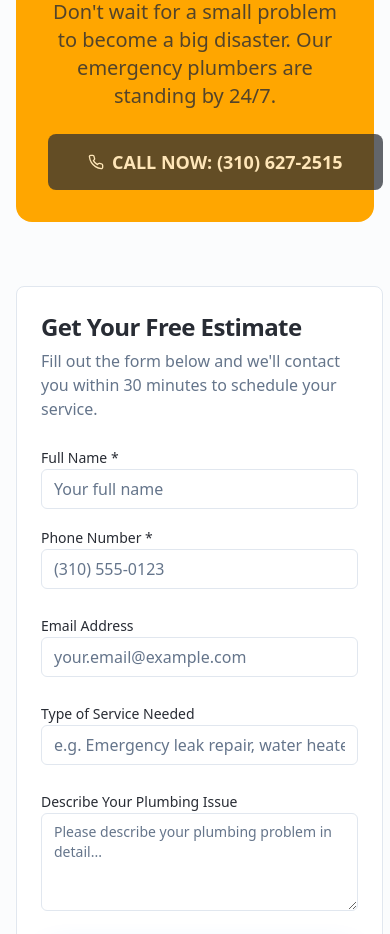
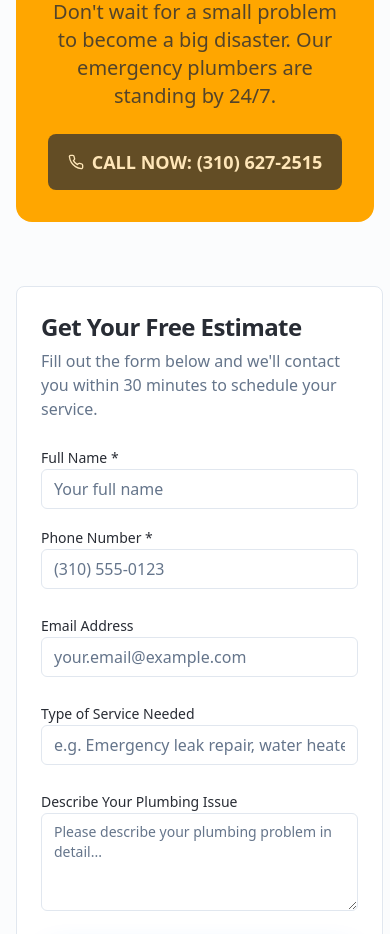
Before and after one commit to saheer123-glitch/plumb-convert-flow, a React (Vite) app: page / in a window 390 px wide. Shown: the part 10280-11214 px from the top of the page. Built offline with nearby package versions, Linux system fonts and the light colour scheme.

Commit message:
Fix: Center button on mobile
Center the button on mobile devices to improve layout and user experience.

```diff
--- a/src/components/Contact.tsx
+++ b/src/components/Contact.tsx
@@ -50,7 +50,7 @@ const Contact = ({ id }: { id?: string }) => {
           <p className="text-xl text-secondary/80 mb-6">
             Don't wait for a small problem to become a big disaster. Our emergency plumbers are standing by 24/7.
           </p>
-          <Button variant="emergency" size="xl" onClick={handleCall} className="bg-secondary text-white hover:bg-secondary/90">
+          <Button variant="emergency" size="xl" onClick={handleCall} className="bg-secondary text-white hover:bg-secondary/90 mx-auto w-full max-w-md">
             <Phone className="h-6 w-6" />
             CALL NOW: (310) 627-2515
           </Button>
```
